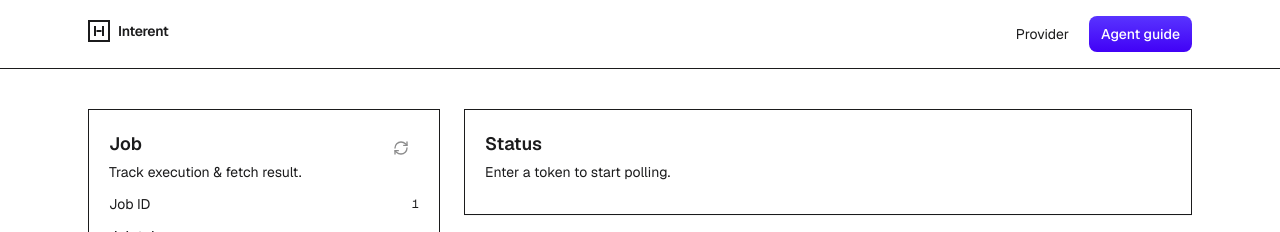
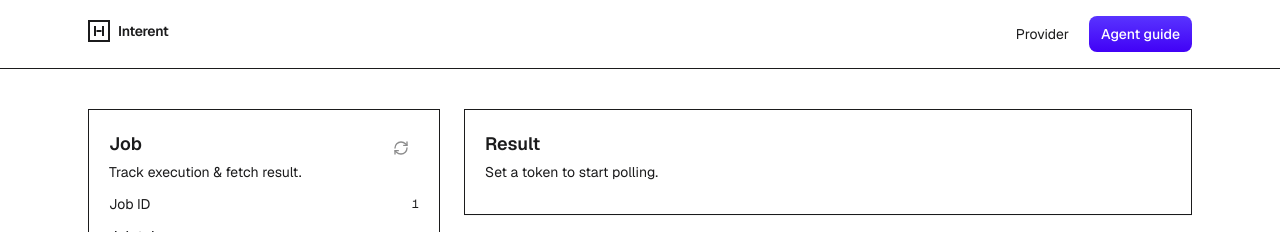
Before and after one commit to youvandra/Interent, a Next.js app: page /jobs/1 in a window 1280 px wide. Shown: the top 232 px of the page. Built offline with nearby package versions, Linux system fonts and the light colour scheme.

Commit message:
Jobs UI: remove status section, show status badge in result header

```diff
--- a/src/app/jobs/[id]/page.tsx
+++ b/src/app/jobs/[id]/page.tsx
@@ -158,10 +158,23 @@ export default function JobPage({ params }: { params: Promise<{ id: string }> })
       <div className="lg:col-span-8">
         <Card>
           <CardHeader>
-            <CardTitle>Status</CardTitle>
-            <CardDescription>
-              {status ? `Task: ${status.taskId}` : "Enter a token to start polling."}
-            </CardDescription>
+            <div className="flex items-start justify-between gap-3">
+              <div>
+                <CardTitle>Result</CardTitle>
+                <CardDescription>
+                  {!jobToken
+                    ? "Set a token to start polling."
+                    : status?.status === "DONE"
+                      ? "Completed."
+                      : status?.status === "FAILED"
+                        ? "Failed."
+                        : polling
+                          ? "Waiting for completion…"
+                          : "Waiting for completion…"}
+                </CardDescription>
+              </div>
+              {status?.status ? <Badge>{status.status}</Badge> : null}
+            </div>
           </CardHeader>
           <CardContent className="space-y-4">
             {error && (
@@ -170,31 +183,27 @@ export default function JobPage({ params }: { params: Promise<{ id: string }> })
               </div>
             )}
 
-            {status && (
-              <div className="rounded-xl border border-[--color-border] bg-[--color-surface] p-4 text-sm">
-                <div className="flex items-center justify-between">
-                  <div className="font-medium text-[--color-text]">Status</div>
-                  <Badge>{status.status}</Badge>
-                </div>
-                {status.status === "FAILED" && (
-                  <div className="mt-2 text-xs text-red-700">{status.error}</div>
-                )}
-                <div className="mt-2 text-xs text-[--color-muted]">
-                  {polling
-                    ? "Auto-refreshing every ~3s until completion."
-                    : "Auto-refresh stopped."}
-                </div>
+            {status?.status === "FAILED" && status.error ? (
+              <div className="rounded-xl border border-red-200 bg-red-50 p-3 text-sm text-red-700">
+                {status.error}
               </div>
-            )}
+            ) : null}
 
             {result && (
               <div className="rounded-xl border border-[--color-border] bg-white p-4">
-                <div className="text-sm font-medium">Result</div>
+                <div className="text-sm font-medium">Output</div>
                 <pre className="mt-2 max-h-[420px] overflow-auto rounded-lg bg-[--color-surface] p-3 text-xs text-[--color-text]">
 {JSON.stringify(result, null, 2)}
                 </pre>
               </div>
             )}
+
+            {!result && jobToken && status?.status !== "DONE" ? (
+              <div className="rounded-xl border border-[--color-border] bg-white p-4 text-sm text-[--color-muted]">
+                No result yet.{" "}
+                {polling ? "Auto-refreshing…" : "Refresh manually from the Job card."}
+              </div>
+            ) : null}
           </CardContent>
         </Card>
       </div>
```
